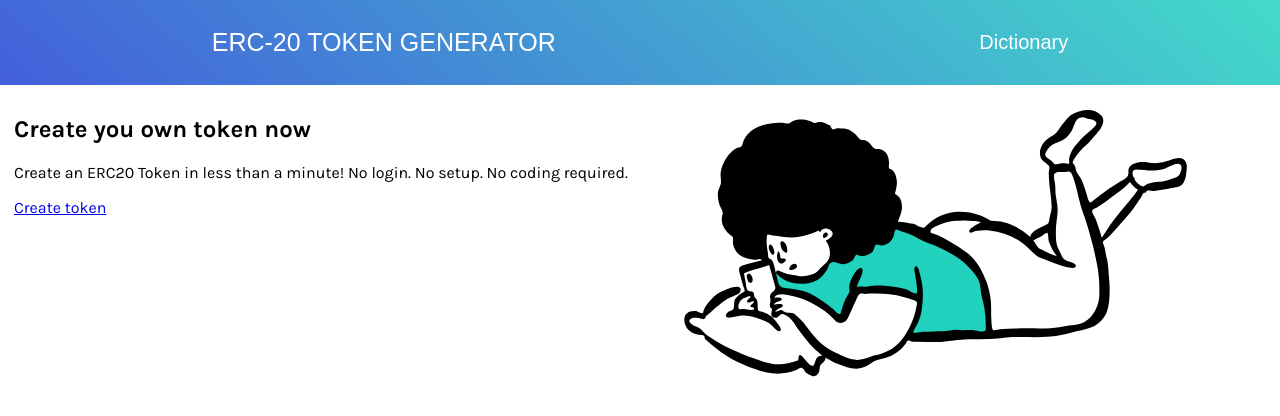
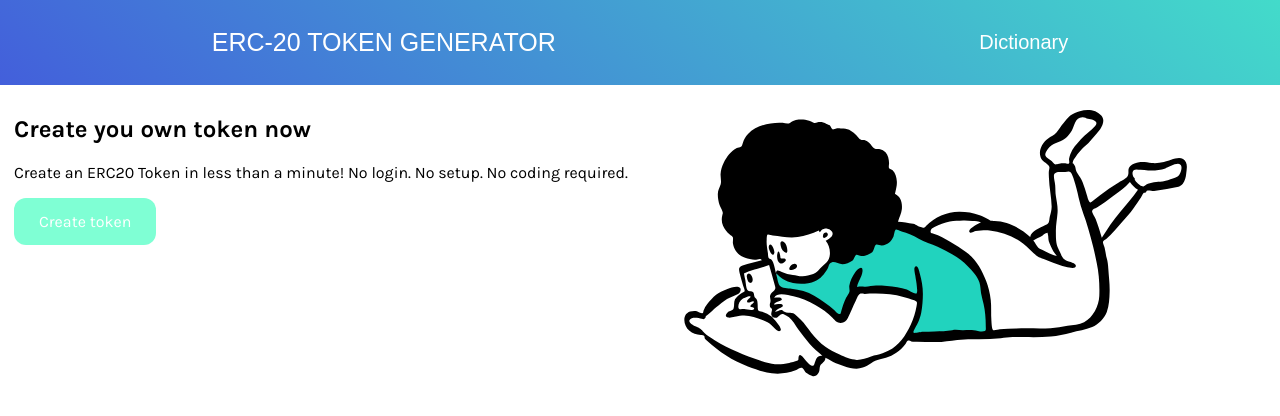
Before and after one commit to GerganaRoeva/ERC20-token-generator, a Vue app in the folder web-app-token-generator/: page / in a window 1280 px wide. Shown: the top 416 px of the page. Built offline with nearby package versions, Linux system fonts and the light colour scheme.

Commit message:
Code formating, create token button update

```diff
--- a/web-app-token-generator/src/App.vue
+++ b/web-app-token-generator/src/App.vue
@@ -1,7 +1,6 @@
 <template>
   <div>
     <Nav />
-
     <router-view />
   </div>
 </template>
--- a/web-app-token-generator/src/components/HomeFS.vue
+++ b/web-app-token-generator/src/components/HomeFS.vue
@@ -7,7 +7,9 @@
         Create an ERC20 Token in less than a minute! No login. No setup. No
         coding required.
       </p>
-      <router-link to="/create-token"> Create token</router-link>
+      <div class="create-button">
+        <router-link to="/create-token"> Create token</router-link>
+      </div>
     </section>
     <section>
       <img src="../assets/LayingDoodle.svg" width="600" height="400" />
@@ -22,8 +24,25 @@
   flex-wrap: nowrap;
   justify-content: space-around;
   padding: 10px;
+  /* background-color: ; */
 }
 img {
   padding: 15px;
 }
+.create-button {
+  background-color: aquamarine;
+  color: black;
+  padding: 14px 25px;
+  text-align: center;
+  text-decoration: none;
+  display: inline-block;
+  border-radius: 12px;
+}
+.create-button:hover {
+  background-color: rgb(130, 214, 186);
+}
+a {
+  text-decoration: none;
+  color: white;
+}
 </style>
--- a/web-app-token-generator/src/components/Nav.vue
+++ b/web-app-token-generator/src/components/Nav.vue
@@ -20,7 +20,6 @@
   flex-wrap: nowrap;
   justify-content: space-around;
 }
-
 button.home {
   font-size: 25px;
   background-color: transparent;
@@ -29,7 +28,6 @@ button.home {
   overflow: hidden;
   outline: none;
 }
-
 button.dict {
   font-size: 20px;
 
@@ -39,7 +37,6 @@ button.dict {
   overflow: hidden;
   outline: none;
 }
-
 a {
   text-decoration: none;
   color: rgb(255, 255, 255);
```
